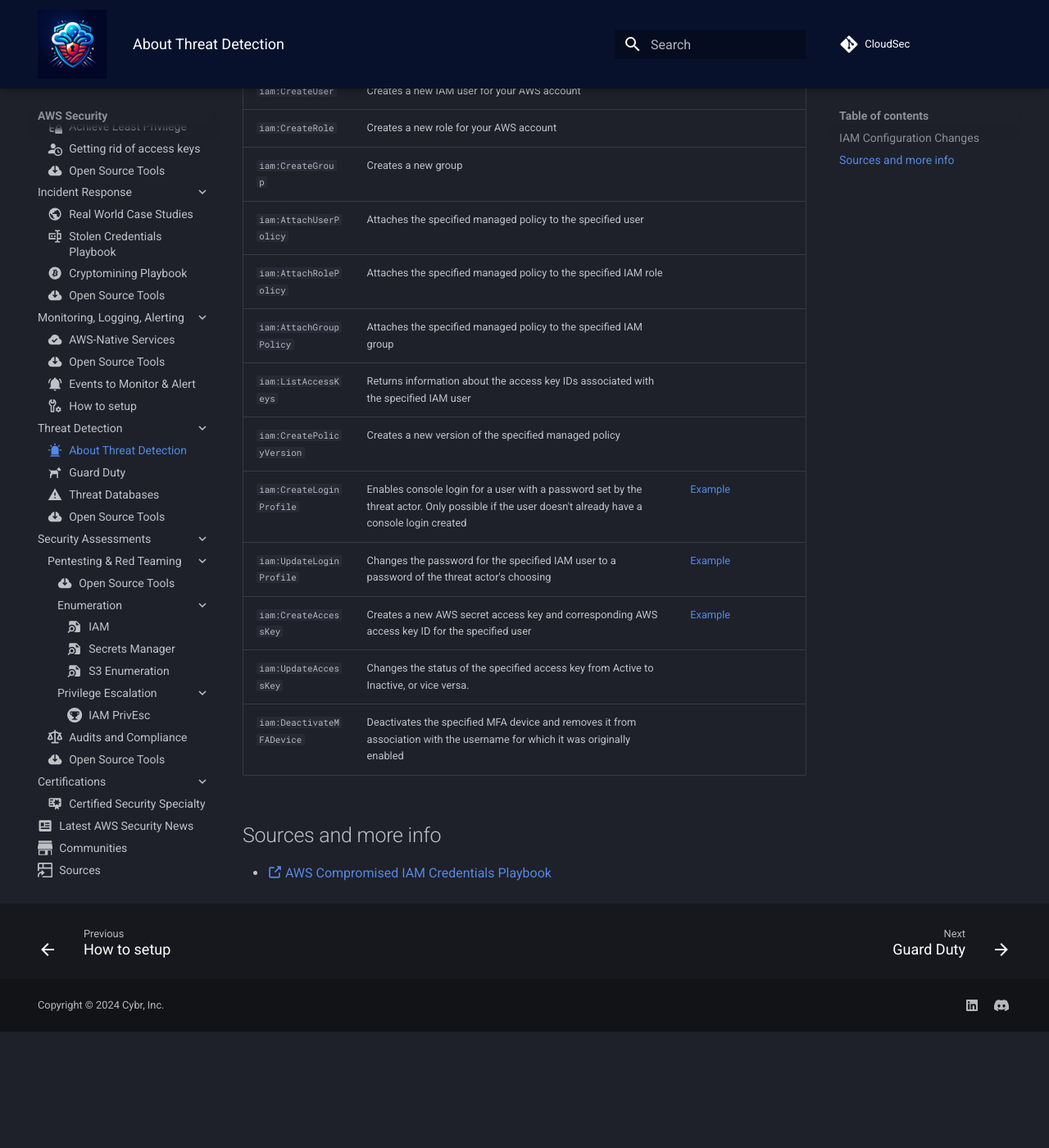
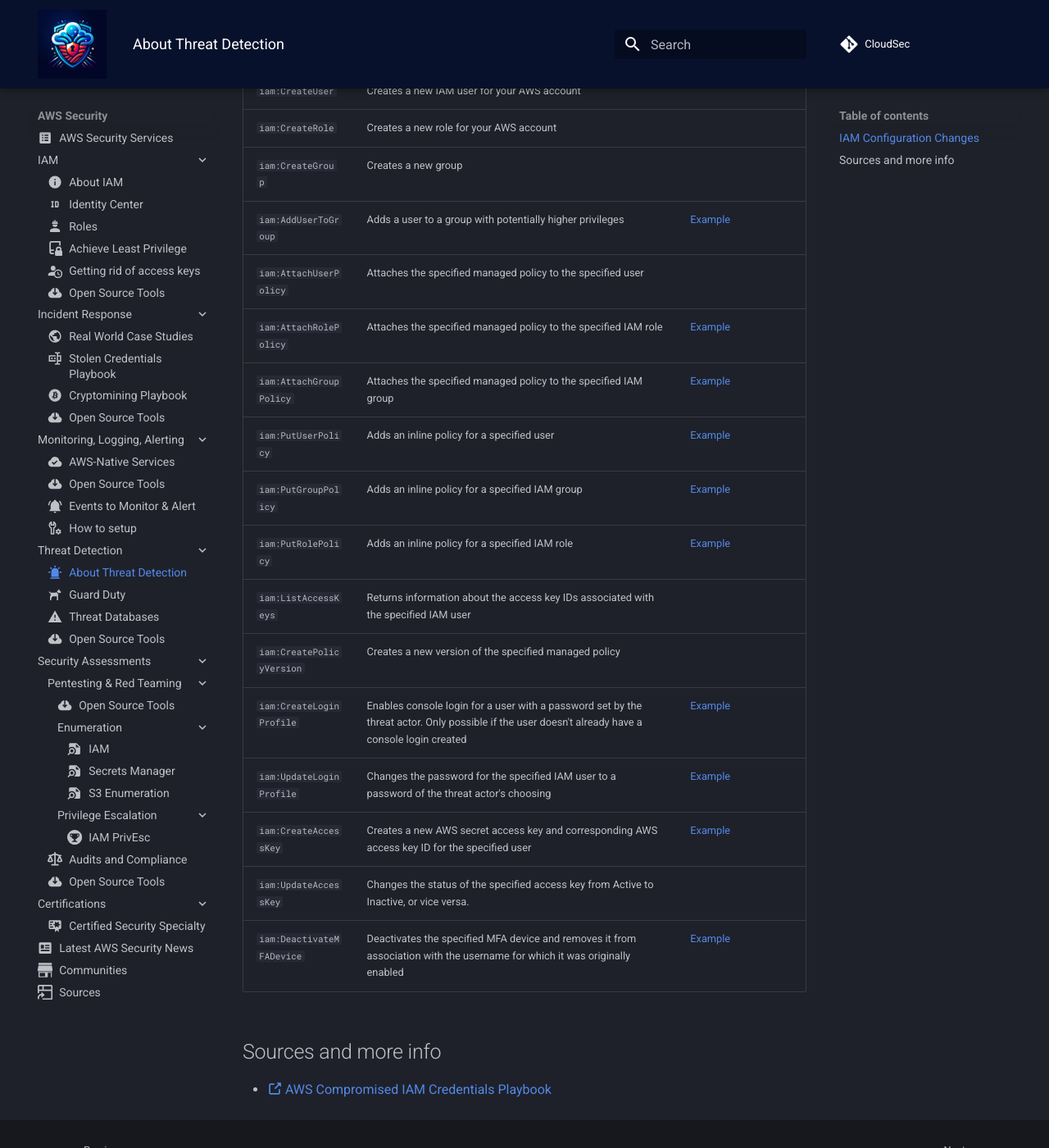
Before and after one commit to Cybr-Inc/CloudSec, an MkDocs documentation site: the page built from docs/aws/threat-detection/threat-detection.md, in a window 1280 px wide and 1400 px high, scrolled down 618 px. Shown: the whole window at 82% size. Built offline with MkDocs 1.6.1 and Material for MkDocs 9.7.7, drawn with Linux system fonts in a browser that asks for light colours; comment, search, counter and statistics services are not loaded; before the commit the page ends 1876 px from its top, so only the background shows below that.

```diff
--- a/docs/aws/threat-detection/threat-detection.md
+++ b/docs/aws/threat-detection/threat-detection.md
@@ -14,16 +14,20 @@ While this is not a comprehensive list, below is a list of some commonly used AP
 | `iam:CreateUser`       | Creates a new IAM user for your AWS account | |
 | `iam:CreateRole`    | Creates a new role for your AWS account | |
 | `iam:CreateGroup`     | Creates a new group | |
+| `iam:AddUserToGroup` | Adds a user to a group with potentially higher privileges | [Example](/aws/security-assessments/pentesting-red-teaming/privilege-escalation/iam-privilege-escalation/#iamaddusertogroup) |
 | `iam:AttachUserPolicy` | Attaches the specified managed policy to the specified user | |
-| `iam:AttachRolePolicy` | Attaches the specified managed policy to the specified IAM role | |
-| `iam:AttachGroupPolicy` | Attaches the specified managed policy to the specified IAM group | |
+| `iam:AttachRolePolicy` | Attaches the specified managed policy to the specified IAM role | [Example](/aws/security-assessments/pentesting-red-teaming/privilege-escalation/iam-privilege-escalation/#iamattachrolepolicy) |
+| `iam:AttachGroupPolicy` | Attaches the specified managed policy to the specified IAM group | [Example](/aws/security-assessments/pentesting-red-teaming/privilege-escalation/iam-privilege-escalation/#iamattachuserpolicy) |
+| `iam:PutUserPolicy` | Adds an inline policy for a specified user | [Example](aws/security-assessments/pentesting-red-teaming/privilege-escalation/iam-privilege-escalation/#iamputuserpolicy) |
+| `iam:PutGroupPolicy` | Adds an inline policy for a specified IAM group | [Example](/aws/security-assessments/pentesting-red-teaming/privilege-escalation/iam-privilege-escalation/) |
+| `iam:PutRolePolicy` | Adds an inline policy for a specified IAM role | [Example](/aws/security-assessments/pentesting-red-teaming/privilege-escalation/iam-privilege-escalation/#iamputrolepolicy) |
 | `iam:ListAccessKeys` | Returns information about the access key IDs associated with the specified IAM user | |
 | `iam:CreatePolicyVersion` | Creates a new version of the specified managed policy | |
 | `iam:CreateLoginProfile` | Enables console login for a user with a password set by the threat actor. Only possible if the user doesn't already have a console login created | [Example](/aws/security-assessments/pentesting-red-teaming/privilege-escalation/iam-privilege-escalation/#iamcreateloginprofile) |
 | `iam:UpdateLoginProfile` | Changes the password for the specified IAM user to a password of the threat actor's choosing | [Example](/aws/security-assessments/pentesting-red-teaming/privilege-escalation/iam-privilege-escalation/#iamupdateloginprofile) |
 | `iam:CreateAccessKey` | Creates a new AWS secret access key and corresponding AWS access key ID for the specified user | [Example](/aws/security-assessments/pentesting-red-teaming/privilege-escalation/iam-privilege-escalation/) |
 | `iam:UpdateAccessKey` | Changes the status of the specified access key from Active to Inactive, or vice versa. | |
-| `iam:DeactivateMFADevice` | Deactivates the specified MFA device and removes it from association with the username for which it was originally enabled | |
+| `iam:DeactivateMFADevice` | Deactivates the specified MFA device and removes it from association with the username for which it was originally enabled | [Example](/aws/security-assessments/pentesting-red-teaming/privilege-escalation/iam-privilege-escalation/#iamdeactivatemfadevice) |
 
 ## Sources and more info
 
```
